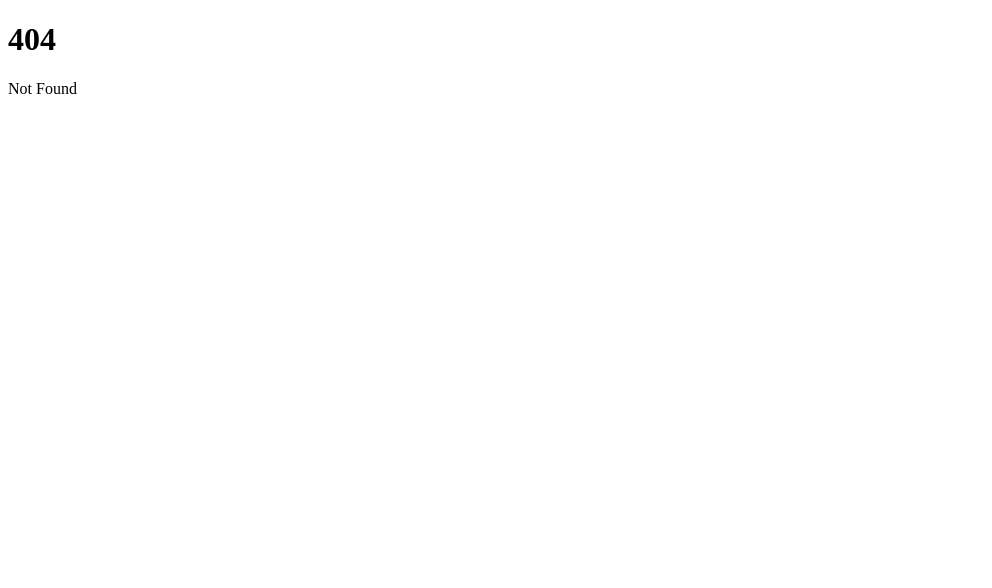
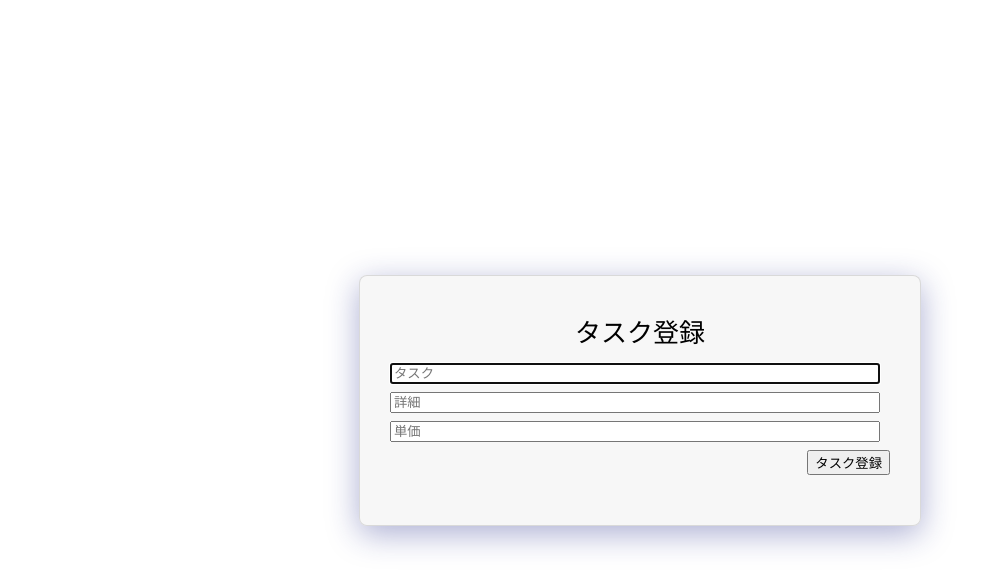
Before and after one commit to sinProject-Inc/mission, a SvelteKit app: page /register_task in a window 1280 px wide. Before the commit this address had no page. Shown: the top 588 px of the page, without its empty margins (0-992 px from the left). Built offline with nearby package versions, Linux system fonts and the light colour scheme.

Commit message:
タスクの登録を行えるようにする #9 タスク登録を実装

```diff
--- /dev/null
+++ b/src/lib/database/database.ts
@@ -0,0 +1,21 @@
+import prisma from '@prisma/client'
+
+export const db = new prisma.PrismaClient()
+
+export class Database {
+	public static async getAppSettingInt(key: string): Promise<number> {
+		const appSetting = await db.appSetting.findUnique({ where: { key } })
+		const number_value = Number(appSetting?.value)
+		const number_value_not_nan = Number.isNaN(number_value) ? 0 : number_value
+
+		return number_value_not_nan
+	}
+
+	public static async getAppSettingString(key: string): Promise<string> {
+		const appSetting = await db.appSetting.findUnique({ where: { key } })
+
+		const string_value = appSetting?.value.toString() ?? ''
+
+		return string_value
+	}
+}
--- a/src/routes/+page.svelte
+++ b/src/routes/+page.svelte
@@ -1,2 +1,2 @@
-<h1>Welcome to SvelteKit</h1>
-<p>Visit <a href="https://kit.svelte.dev">kit.svelte.dev</a> to read the documentation</p>
+<h1>Mission</h1>
+<p><a href="./register_task">タスクを登録する</a></p>
--- /dev/null
+++ b/src/routes/register_task/+page.server.ts
@@ -0,0 +1,15 @@
+import { db } from '$lib/database/database'
+import type { Actions } from '@sveltejs/kit'
+
+export const actions: Actions = {
+	default: async ({ request, locals }) => {
+		console.log('task register')
+		const data = await request.formData()
+		const task = data.get('task') as string
+		const description = data.get('description') as string
+		const price = data.get('price') as string
+		const priceIntvalue = Number(price)
+		await db.task.create({ data: { name: task, description: description, price: priceIntvalue } })
+		return { success: true, message: 'タスクを登録しました' }
+	},
+}
--- /dev/null
+++ b/src/routes/register_task/+page.svelte
@@ -0,0 +1,147 @@
+<script lang="ts">
+    import { enhance } from '$app/forms'
+    import { onMount } from 'svelte';
+    import { dialogs } from "svelte-dialogs";
+
+    let task_input_element: HTMLInputElement
+    let description_input_element: HTMLInputElement
+    let price_input_element: HTMLInputElement
+
+    onMount(() => task_input_element.focus())
+
+  </script>
+
+  <svelte:head>
+    <title>タスク登録</title>
+  </svelte:head>
+  <div>
+    <div class="outer">
+      <div class="frame glass flex_column">
+        <div class="center flex_column_logo">
+          <div class="login_text">タスク登録</div>
+        </div>
+
+        <form
+          method="POST"
+          class="flex_column"
+          use:enhance={() => {
+            console.log('post')
+            return async ({ result }) => {
+              if (result.type == 'success') {
+                task_input_element.focus()
+                task_input_element.value = ''
+                description_input_element.value = ''
+                price_input_element.value = ''
+                dialogs.alert(result.data.message)
+              }
+            }
+          }}
+        >
+          <input
+            bind:this={task_input_element}
+            type="text"
+            name="task"
+            placeholder="タスク"
+            required
+          />
+          <input
+            bind:this={description_input_element}
+            type="text"
+            name="description"
+            placeholder="詳細"
+          />
+          <input
+          bind:this={price_input_element}
+          type="number"
+          name="price"
+          placeholder="単価"
+          />
+          <div class="buttons">
+            <button type="submit">タスク登録</button>
+          </div>
+        </form>
+      </div>
+    </div>
+  </div>
+
+  <style>
+    :global(body) {
+      margin: 0;
+    }
+
+    input {
+      width: calc(100% - 18px);
+    }
+
+    button {
+      white-space: nowrap;
+    }
+
+    .error {
+      color: red;
+    }
+
+    .login_text {
+      font-size: 26px;
+    }
+
+    .outer {
+      height: 100vh;
+      padding: 0 30px;
+      display: flex;
+      justify-content: center;
+      align-items: center;
+    }
+
+    .frame {
+      padding: 30px;
+      background: #d93025;
+      width: 100%;
+      max-width: 500px;
+    }
+
+    .glass {
+      background: rgba(240, 240, 240, 0.5);
+      box-shadow: 0 8px 32px 0 rgba(31, 38, 135, 0.37);
+      backdrop-filter: blur(8px);
+      -webkit-backdrop-filter: blur(8px);
+      border-radius: 8px;
+      border: 1px solid rgba(128, 128, 128, 0.25);
+      color: black;
+    }
+
+    .center {
+      text-align: center;
+    }
+
+    .buttons {
+      display: flex;
+      flex-flow: row;
+      gap: 8px;
+      align-items: start;
+      justify-content: flex-end;
+      font-size: 11pt;
+      min-height: 45px;
+    }
+
+    button:disabled {
+      color: rgb(200, 200, 200);
+    }
+
+    .flex_column_logo {
+      display: flex;
+      flex-flow: column;
+      gap: 0px;
+      margin: 6px 0;
+    }
+
+    .flex_column {
+      display: flex;
+      flex-flow: column;
+      gap: 8px;
+    }
+
+    .logo {
+      width: 70%;
+    }
+  </style>
```
